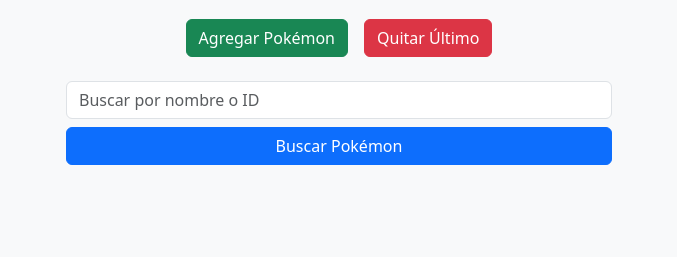
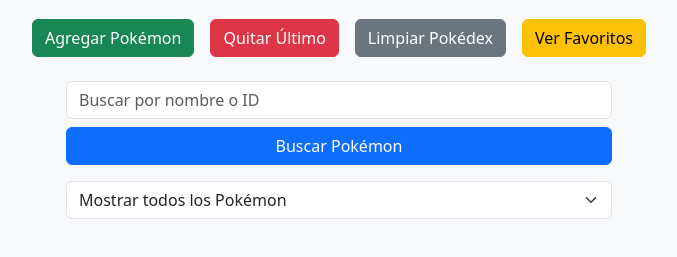
Before and after one commit to favevargas/Pokedex, a plain HTML site: page index.html in a window 1280 px wide. Shown: the part 133-390 px from the top of the page, without its empty margins (301-978 px from the left). Drawn offline with nearby package versions, Linux system fonts and the light colour scheme.

Commit message:
Modificación HTML

```diff
--- a/index.html
+++ b/index.html
@@ -3,13 +3,9 @@
 
 <head>
     <meta charset="UTF-8">
-    <title>Mini Pokédex</title>
+    <meta name="viewport" content="width=device-width, initial-scale=1.0"> <title>Mini Pokédex</title>
     <link href="https://cdn.jsdelivr.net/npm/bootstrap@5.3.7/dist/css/bootstrap.min.css" rel="stylesheet">
-
     <link rel="stylesheet" href="assets/css/style.css">
-
-    <link rel="stylesheet" href="assets/css/style.css"> <!-- al css -->
-
 </head>
 
 <body class="bg-light">
@@ -17,21 +13,45 @@
         <h1 class="text-center mb-2">Mini Pokédex</h1>
         <h1 class="text-center mb-4">Bienvenido entrenador</h1>
 
-        <div class="d-flex justify-content-center gap-3 mb-4">
-            <button id="agregarBtn" class="btn btn-success">Agregar Pokémon</button>
-            <button id="quitarBtn" class="btn btn-danger">Quitar Último</button>
+        <div class="d-flex flex-wrap justify-content-center gap-3 mb-4">
+            <button id="agregarBtn" class="btn btn-success flex-grow-1 flex-md-grow-0">Agregar Pokémon</button>
+            <button id="quitarBtn" class="btn btn-danger flex-grow-1 flex-md-grow-0">Quitar Último</button>
+            <button id="limpiarPokedexBtn" class="btn btn-secondary flex-grow-1 flex-md-grow-0">Limpiar Pokédex</button>
+            <button id="favoritosBtn" class="btn btn-warning flex-grow-1 flex-md-grow-0">Ver Favoritos</button>
         </div>
 
         <div class="row mb-4">
-            <div class="col-md-6 offset-md-3">
-                <input id="buscador" type="text" class="form-control mb-2" placeholder="Buscar por nombre o ID">
-                <button id="buscarBtn" class="btn btn-primary w-100">Buscar Pokémon</button>
+            <div class="col-12 col-md-8 offset-md-2 col-lg-6 offset-lg-3"> <input id="buscador" type="text" class="form-control mb-2" placeholder="Buscar por nombre o ID">
+                <button id="buscarBtn" class="btn btn-primary w-100 mb-3">Buscar Pokémon</button>
+                <select id="filtroTipo" class="form-select">
+                    <option value="mostrarPokedex">Mostrar todos los Pokémon</option>
+                    <option value="fire">Tipo Fuego</option>
+                    <option value="water">Tipo Agua</option>
+                    <option value="grass">Tipo Planta</option>
+                    <option value="electric">Tipo Eléctrico</option>
+                    <option value="normal">Tipo Normal</option>
+                    <option value="bug">Tipo Bicho</option>
+                    <option value="poison">Tipo Veneno</option>
+                    <option value="flying">Tipo Volador</option>
+                    <option value="ground">Tipo Tierra</option>
+                    <option value="rock">Tipo Roca</option>
+                    <option value="ghost">Tipo Fantasma</option>
+                    <option value="steel">Tipo Acero</option>
+                    <option value="fighting">Tipo Lucha</option>
+                    <option value="psychic">Tipo Psíquico</option>
+                    <option value="ice">Tipo Hielo</option>
+                    <option value="dragon">Tipo Dragón</option>
+                    <option value="dark">Tipo Siniestro</option>
+                    <option value="fairy">Tipo Hada</option>
+                    </select>
             </div>
         </div>
 
-        <div id="pokedex" class="row row-cols-1 row-cols-sm-2 row-cols-md-3 g-4">
-            <!-- Cartas -->
-        </div>
+        <div id="pokedex" class="row row-cols-1 row-cols-sm-2 row-cols-md-3 row-cols-lg-4 g-4">
+            </div>
+
+        <div id="favoritosContainer" class="d-none">
+            </div>
     </div>
 
     <script src="assets/js/app.js"></script>
```
